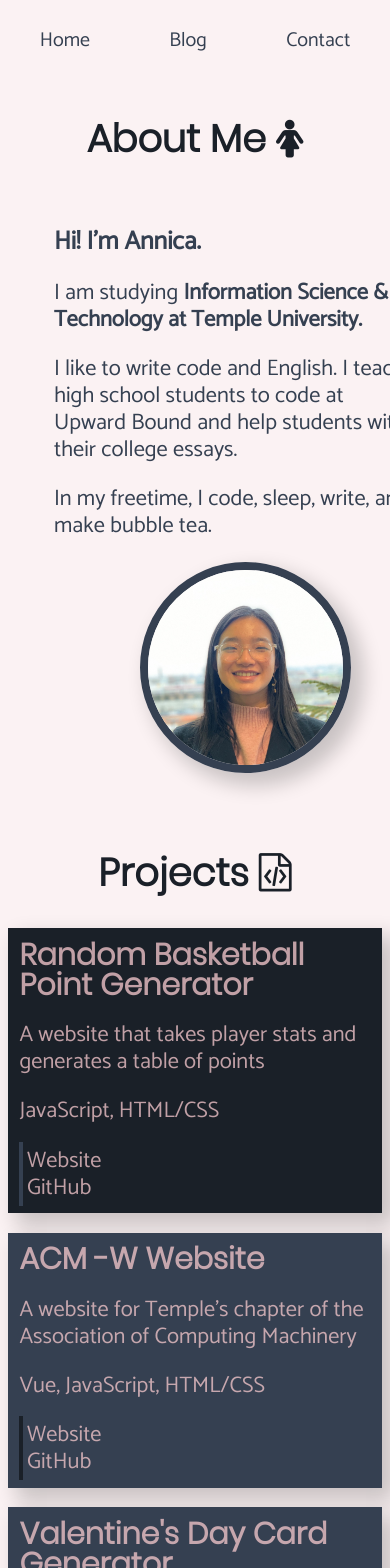
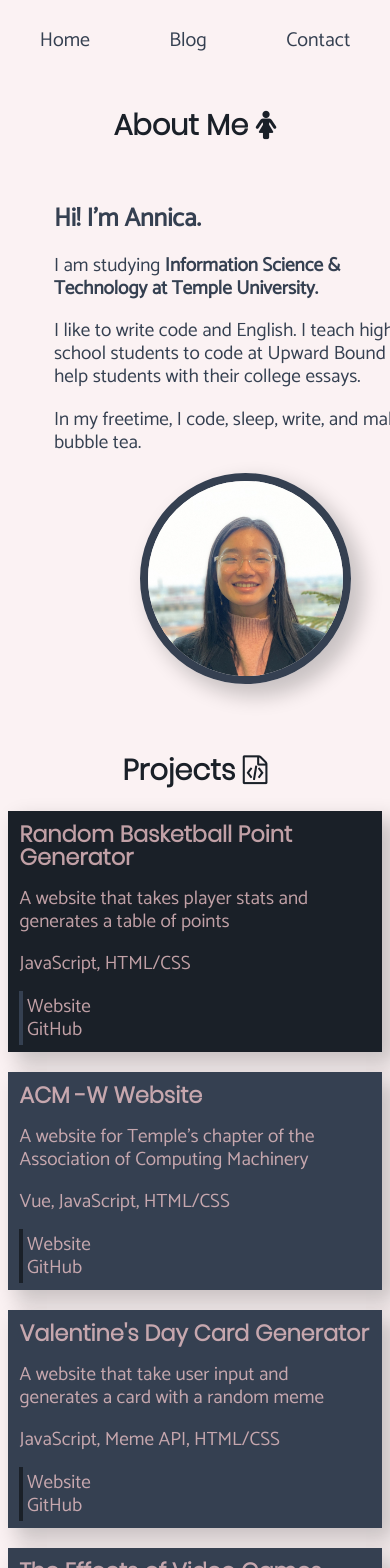
Before and after one commit to chiuannica/banannica, a Vue app: page /#/ in a window 390 px wide. Shown: the top 1568 px of the page. Built offline with nearby package versions, Linux system fonts and the light colour scheme.

Commit message:
fixed font for mobile

```diff
--- a/src/App.vue
+++ b/src/App.vue
@@ -89,4 +89,15 @@ a {
   text-decoration: none;
   transition: color 0.7s;
 }
+@media screen and (max-width: 768px) {
+  p {
+    font-size: 1.2rem;
+  }
+  a {
+    font-size: 1.2rem;
+  }
+  h1, h2, h3, h4, h5 {
+    font-size: 1.8rem;
+  }
+}
 </style>
--- a/src/components/About.vue
+++ b/src/components/About.vue
@@ -70,6 +70,9 @@ export default {
     margin: 0;
     width: 100%;
   }
+  h6 {
+    font-size: 1.4rem;
+  }
   .content {
     display: block;
     width: 100%;
--- a/src/components/Blog.vue
+++ b/src/components/Blog.vue
@@ -311,7 +311,7 @@ h5 {
 .blog-nav-item {
   display: grid;
   padding: 0% 1%;
-  margin-bottom: 0.5%;
+  margin-bottom: 1.5%;
   border-left: hsl(216, 21%, 13%) solid 0.5vh;
   color: #ebc1c5cc;
   background: hsl(216, 21%, 26%);
@@ -374,8 +374,5 @@ iframe {
     display: block;
     width: 90%;
   }
-  .blog-nav-item {
-    margin-bottom: 2%;
-  }
 }
 </style>
--- a/src/components/Projects.vue
+++ b/src/components/Projects.vue
@@ -143,5 +143,8 @@ export default {
     margin-right: 2%;
     margin-bottom: 5%;
   }
+  .project > .project-title{
+    font-size: 1.4rem;
+  }
 }
 </style>
```
